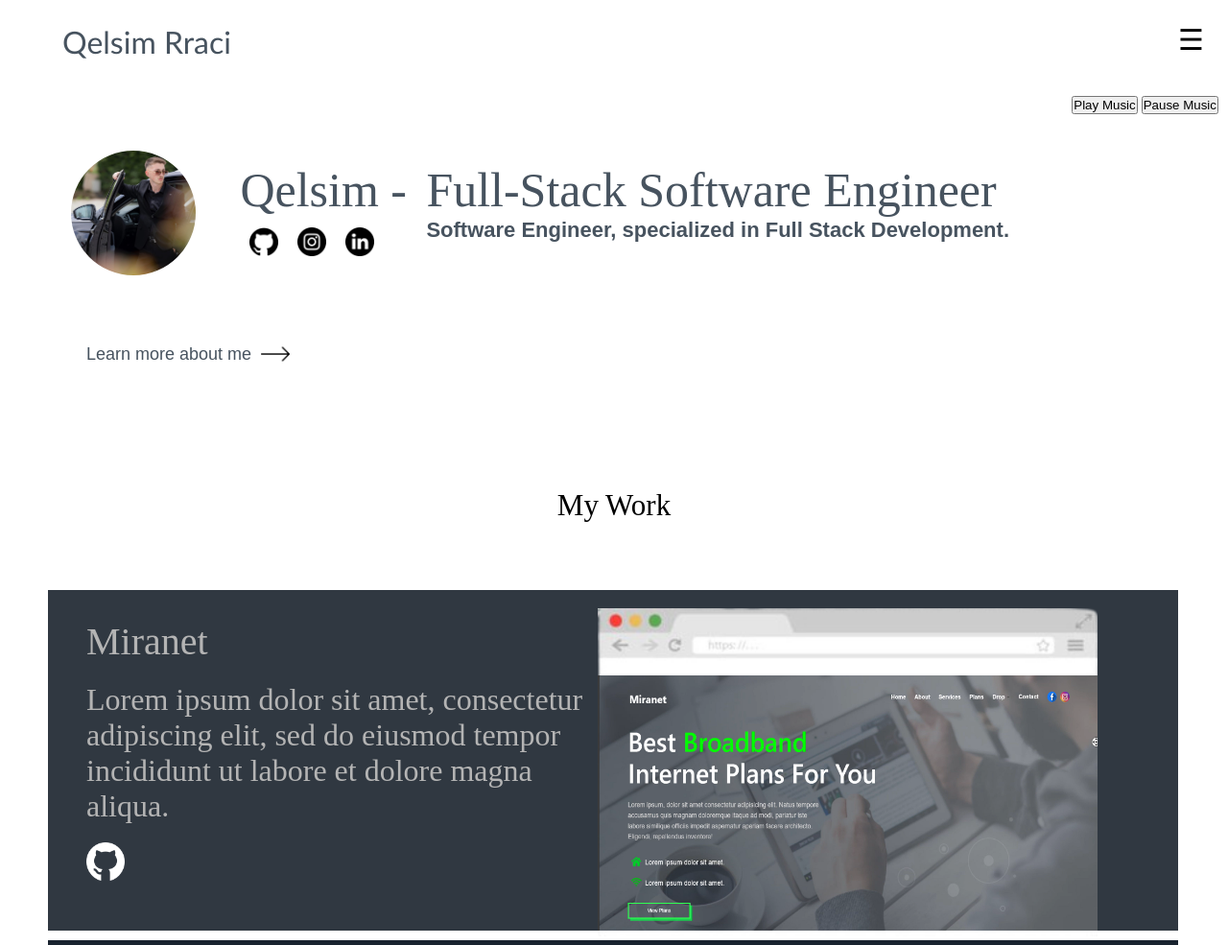
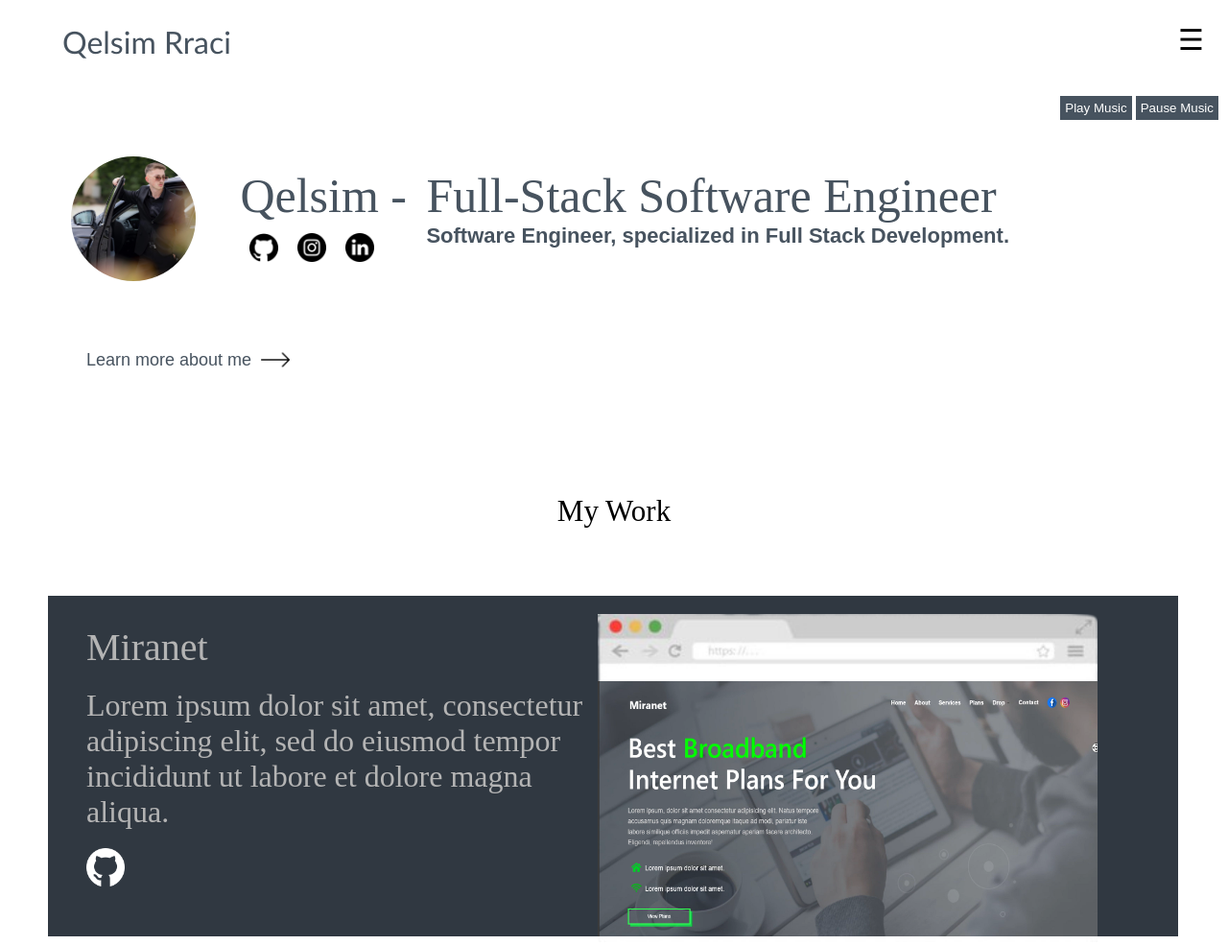
Before and after one commit to qelsi631/qelsimrr, a plain HTML site: page Portfolio Website/index.html in a window 1280 px wide. Shown: the top 985 px of the page at 96% size. Drawn offline with Linux system fonts and the light colour scheme.

Commit message:
changed the music

```diff
--- a/Portfolio Website/index.html
+++ b/Portfolio Website/index.html
@@ -11,7 +11,7 @@
 
     <div class="music">
         <audio id="myAudio">
-            <source src="babastars - Made with Clipchamp.mp3" type="audio/mpeg">
+            <source src="Farazi_-_Dobro_Vecer_Remastered_[_YouConvert.net_].mp3" type="audio/mpeg">
             Your browser does not support the audio element.
           </audio>
 
--- a/Portfolio Website/main.css
+++ b/Portfolio Website/main.css
@@ -18,6 +18,13 @@ body{
     right: 10px;
     float: right;
     z-index: 4;
+}
+.music button{
+    border: none;
+    background-color: #47535F;
+    color: white;
+    padding: 5px;
+    cursor: cell;
 }
 
 .container{
```
Also changed, not shown: Portfolio Website/contact.html (+1 -1 lines), 2 other files.
